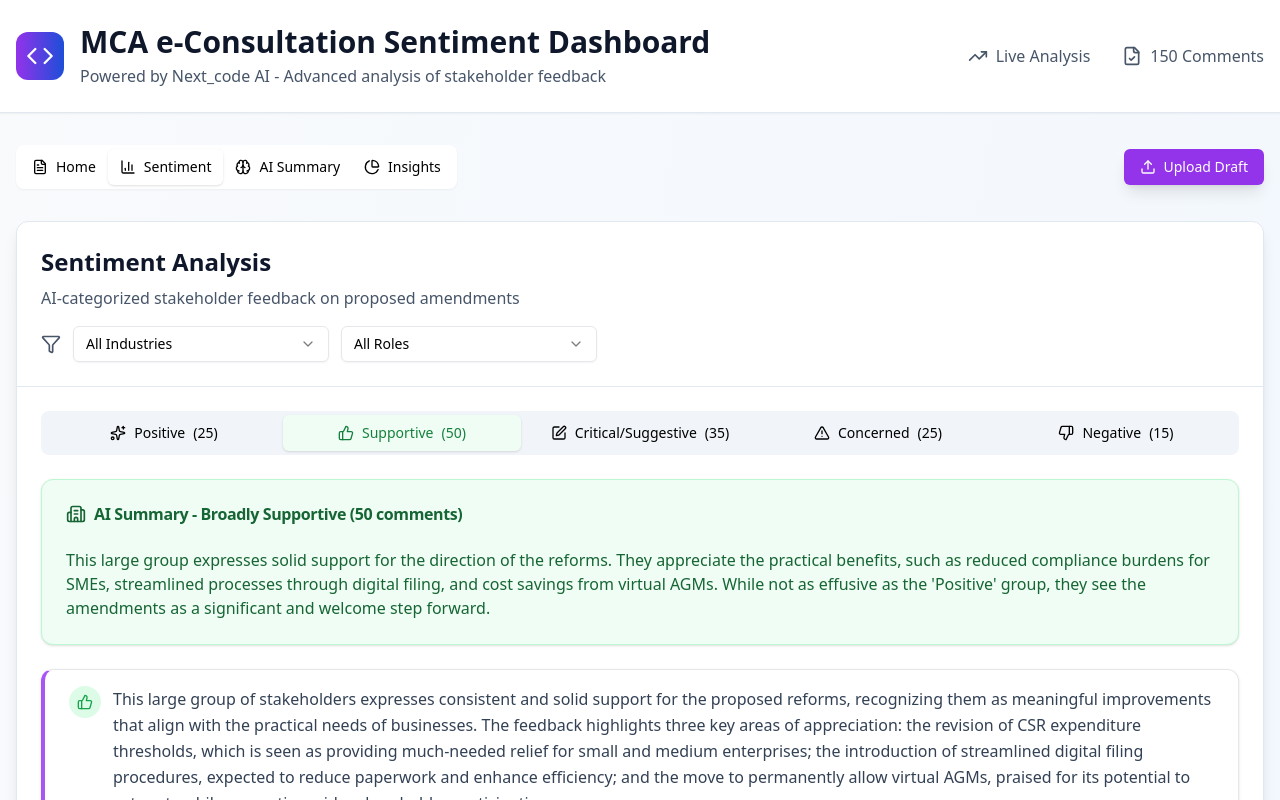
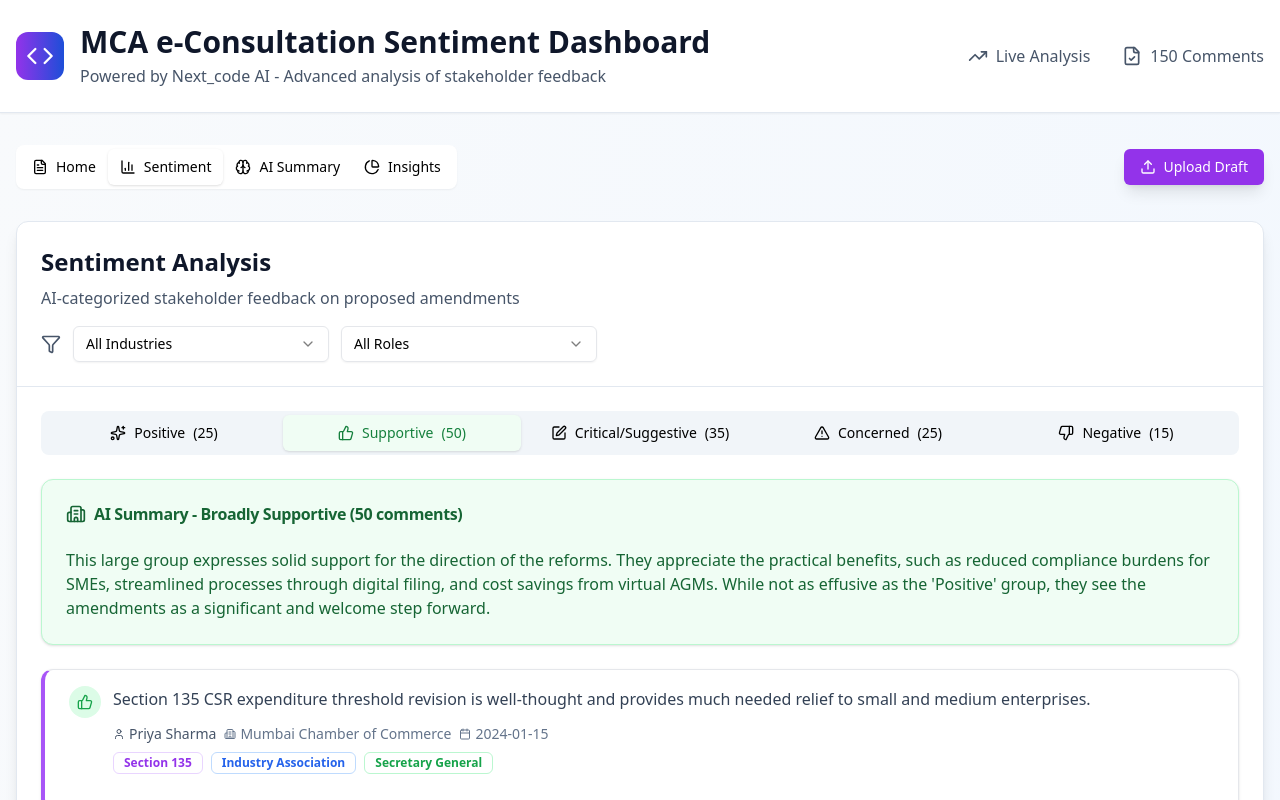
Before and after one commit to krishrivastav/my-dashboard, a React (Vite) app: page / in a window 1280 px wide. Shown: the top 800 px of the page. Built offline with nearby package versions, Linux system fonts and the light colour scheme; what tailwind-animatecss would draw is missing.

Commit message:
Revert "minor changes"
This reverts commit 980be4841bd1275ba55ac99de9d7fbb93951cb27.

```diff
--- a/src/components/SentimentTabs.jsx
+++ b/src/components/SentimentTabs.jsx
@@ -8,11 +8,11 @@ import { Sparkles, ThumbsUp, ThumbsDown, AlertTriangle, PenSquare, Building2, Ca
 
 const commentData = {
   positive: [
-    { id: 117, text: "This segment of stakeholders views the proposed amendments as transformative, game-changing reforms. The feedback is marked by unequivocal support and optimism, with particular emphasis on landmark initiatives such as complete digitization of compliance and the introduction of the Social Stock Exchange.", author: "Rajesh Kumar", organization: "India Inc. Leadership Forum", industry: "Industry Association", role: "President", date: "2024-03-01", section: "Digital Transformation" },
-    { id: 118, text: "Stakeholders note that digitization under the Companies Act, 2013 will not only simplify compliance but also enhance efficiency, transparency, and ease of doing business—key factors in strengthening India's global competitiveness. The Social Stock Exchange framework is welcomed as a visionary step that can unlock new avenues of capital for non-profits and social enterprises, driving inclusive growth and social impact at scale.", author: "Sarah Williams", organization: "Global Impact Investors", industry: "Banking & Financial Services", role: "Investment Head", date: "2024-03-02", section: "Social Stock Exchange" },
+    { id: 117, text: "This is a landmark reform. The digitization of all compliance under Companies Act 2013 is a game-changer for India's ease of doing business rankings. Our organization gives its unequivocal support.", author: "Rajesh Kumar", organization: "India Inc. Leadership Forum", industry: "Industry Association", role: "President", date: "2024-03-01", section: "Digital Transformation" },
+    { id: 118, text: "The introduction of the Social Stock Exchange framework is a visionary move that will unlock unprecedented capital for the social sector. We are extremely optimistic about its transformative potential.", author: "Sarah Williams", organization: "Global Impact Investors", industry: "Banking & Financial Services", role: "Investment Head", date: "2024-03-02", section: "Social Stock Exchange" },
     ...Array.from({ length: 23 }, (_, i) => ({
       id: 119 + i,
-      text: "Overall, these reforms are seen as bold, forward-looking measures that will deliver profound and lasting benefits for India's corporate and social landscape, creating an ecosystem that fosters innovation, accountability, and sustainable progress.",
+      text: "An outstanding and forward-thinking proposal. This will have a profoundly positive impact on the corporate ecosystem.",
       author: `Stakeholder ${i+1}`,
       organization: `Organization ${i+1}`,
       industry: ["IT & Software", "Manufacturing", "Pharmaceuticals", "Banking & Financial Services"][i % 4],
@@ -22,8 +22,8 @@ const commentData = {
     }))
   ],
   supportive: [
-    { id: 1, text: "This large group of stakeholders expresses consistent and solid support for the proposed reforms, recognizing them as meaningful improvements that align with the practical needs of businesses. The feedback highlights three key areas of appreciation: the revision of CSR expenditure thresholds, which is seen as providing much-needed relief for small and medium enterprises; the introduction of streamlined digital filing procedures, expected to reduce paperwork and enhance efficiency; and the move to permanently allow virtual AGMs, praised for its potential to cut costs while promoting wider shareholder participation.", author: "Priya Sharma", organization: "Mumbai Chamber of Commerce", industry: "Industry Association", role: "Secretary General", date: "2024-01-15", section: "Section 135" },
-    { id: 2, text: "Although the tone of this group is not as effusive as the “extremely positive” segment, the underlying sentiment is still clearly favorable. Stakeholders repeatedly affirm that the reforms represent a step in the right direction, reflecting a balanced mix of approval, pragmatism, and alignment with the government's overall intent. Broadly, these stakeholders view the amendments as sensible, business-friendly measures that will deliver tangible benefits, strengthen compliance mechanisms, and improve operational ease without imposing unnecessary complexities.", author: "Amit Gupta", organization: "FICCI Representative", industry: "Industry Association", role: "Policy Head", date: "2024-01-14", section: "Digital Filing" },
+    { id: 1, text: "Section 135 CSR expenditure threshold revision is well-thought and provides much needed relief to small and medium enterprises.", author: "Priya Sharma", organization: "Mumbai Chamber of Commerce", industry: "Industry Association", role: "Secretary General", date: "2024-01-15", section: "Section 135" },
+    { id: 2, text: "The proposed amendments regarding digital filing procedures will streamline processes and reduce paperwork. Highly supportive of this initiative.", author: "Amit Gupta", organization: "FICCI Representative", industry: "Industry Association", role: "Policy Head", date: "2024-01-14", section: "Digital Filing" },
     { id: 3, text: "Amendment to allow virtual AGMs permanently is excellent. This will reduce costs for companies and increase shareholder participation.", author: "Dr. Meena Patel", organization: "Indian Institute of Corporate Affairs", industry: "Education", role: "Director", date: "2024-01-13", section: "AGM Provisions" },
     ...Array.from({ length: 47 }, (_, i) => ({
       id: 4 + i,
@@ -37,11 +37,11 @@ const commentData = {
     }))
   ],
   criticalSuggestive: [
-    { id: 51, text: "This group's feedback is constructive and conditional. They generally do not oppose the intent behind the amendments but raise important questions about practical implementation. Key themes include the need for clearer guidelines, more realistic timelines, and a less rigid, 'one-size-fits-all' approach.", author: "Vikram Singh", organization: "Corporate Law Society", industry: "Legal Services", role: "Senior Partner", date: "2024-01-15", section: "Section 135" },
-    { id: 52, text: "Specifically, stakeholders express the view that while the proposal is sound in principle, many practical aspects require further clarification to avoid confusion and ensure smooth execution. For example, the timeline for implementing Section 135 CSR amendments calls for more detailed communication. The proposed changes to audit committee composition, though meritorious, may not suit all industries equally and warrant broader consultation.", author: "Anita Desai", organization: "Audit Committee Institute", industry: "Accounting & Audit", role: "Lead Auditor", date: "2024-01-14", section: "Audit Committee" },
+    { id: 51, text: "While the intent of Section 135 amendments is clear, the implementation timeline requires further clarification to avoid confusion.", author: "Vikram Singh", organization: "Corporate Law Society", industry: "Legal Services", role: "Senior Partner", date: "2024-01-15", section: "Section 135" },
+    { id: 52, text: "The proposed changes to audit committee composition have merit, but the one-size-fits-all approach may not work for diverse industries. We suggest a consultation.", author: "Anita Desai", organization: "Audit Committee Institute", industry: "Accounting & Audit", role: "Lead Auditor", date: "2024-01-14", section: "Audit Committee" },
     ...Array.from({ length: 33 }, (_, i) => ({
       id: 53 + i,
-      text: "Overall, support from this group is contingent on addressing these practical concerns, with emphasis on tailoring guidance to diverse industry needs and providing detailed, actionable directions. Their feedback reflects confidence in the reforms’ objectives, paired with a strong preference for flexible, transparent, and well-structured implementation plans.",
+      text: "The proposal is sound in principle, but we have reservations about the practical application. More detailed guidelines are necessary.",
       author: `Professional ${i+1}`,
       organization: `Firm ${i+1}`,
       industry: ["Consulting", "Legal Services", "Accounting & Audit", "Banking & Financial Services"][i % 4],
@@ -51,11 +51,11 @@ const commentData = {
     }))
   ],
   concerned: [
-    { id: 86, text: "This group of stakeholders expresses specific objections to certain provisions of the draft legislation. Their concerns center on tangible negative impacts such as increased administrative burdens, aggressive reporting deadlines, and higher compliance costs, which they feel outweigh the intended benefits. A major issue raised is that the timeline for filing annual CSR reports is too aggressive, with calls for companies to have at least six months after the financial year to compile accurate data.", author: "Ravi Agarwal", organization: "Corporate CSR Council", industry: "Industry Association", role: "Executive Director", date: "2024-01-14", section: "Section 135" },
-    { id: 87, text: "Mandatory quarterly compliance reporting is also seen as an unnecessary administrative burden, especially for smaller companies, potentially leading to disproportionate challenges. Many respondents emphasize that these amendments will introduce additional complications and increased costs for their members.", author: "Sunita Jain", organization: "SME Chamber", industry: "Industry Association", role: "President", date: "2024-01-13", section: "Compliance Reporting" },
+    { id: 86, text: "The timeline for filing annual CSR reports is too aggressive. Companies need at least 6 months post-financial year to compile comprehensive data.", author: "Ravi Agarwal", organization: "Corporate CSR Council", industry: "Industry Association", role: "Executive Director", date: "2024-01-14", section: "Section 135" },
+    { id: 87, text: "Mandatory quarterly compliance reporting will increase administrative burden without proportionate benefits. This will disproportionately affect smaller companies.", author: "Sunita Jain", organization: "SME Chamber", industry: "Industry Association", role: "President", date: "2024-01-13", section: "Compliance Reporting" },
     ...Array.from({ length: 23 }, (_, i) => ({
       id: 88 + i,
-      text: "Overall, stakeholders urge reconsideration of timelines, reporting frequencies, and cost implications to ensure the reforms are feasible and fair, particularly for smaller entities. Their feedback reflects concern that without such adjustments, the reforms may place undue strain on companies.",
+      text: "We believe this amendment will introduce unnecessary complications and increase costs for our members.",
       author: `Representative ${i+1}`,
       organization: `Association ${i+1}`,
       industry: ["Startups/SMEs", "Manufacturing", "Textiles", "Real Estate"][i % 4],
--- a/src/pages/Dashboard.jsx
+++ b/src/pages/Dashboard.jsx
@@ -67,7 +67,7 @@ export default function Dashboard() {
                       <BarChart3 className="w-6 h-6 text-green-600" />
                     </div>
                     <h3 className="font-semibold text-slate-900 mb-2">Sentiment Classification</h3>
-                    <p className="text-sm text-slate-600">Automatically categorize comments as positive, supportive, critical/suggestive, concerned, negative.</p>
+                    <p className="text-sm text-slate-600">Automatically categorize comments as supportive, critical, or neutral</p>
                   </div>
                   <div className="text-center">
                     <div className="w-12 h-12 bg-blue-100 rounded-lg flex items-center justify-center mx-auto mb-3">
```
